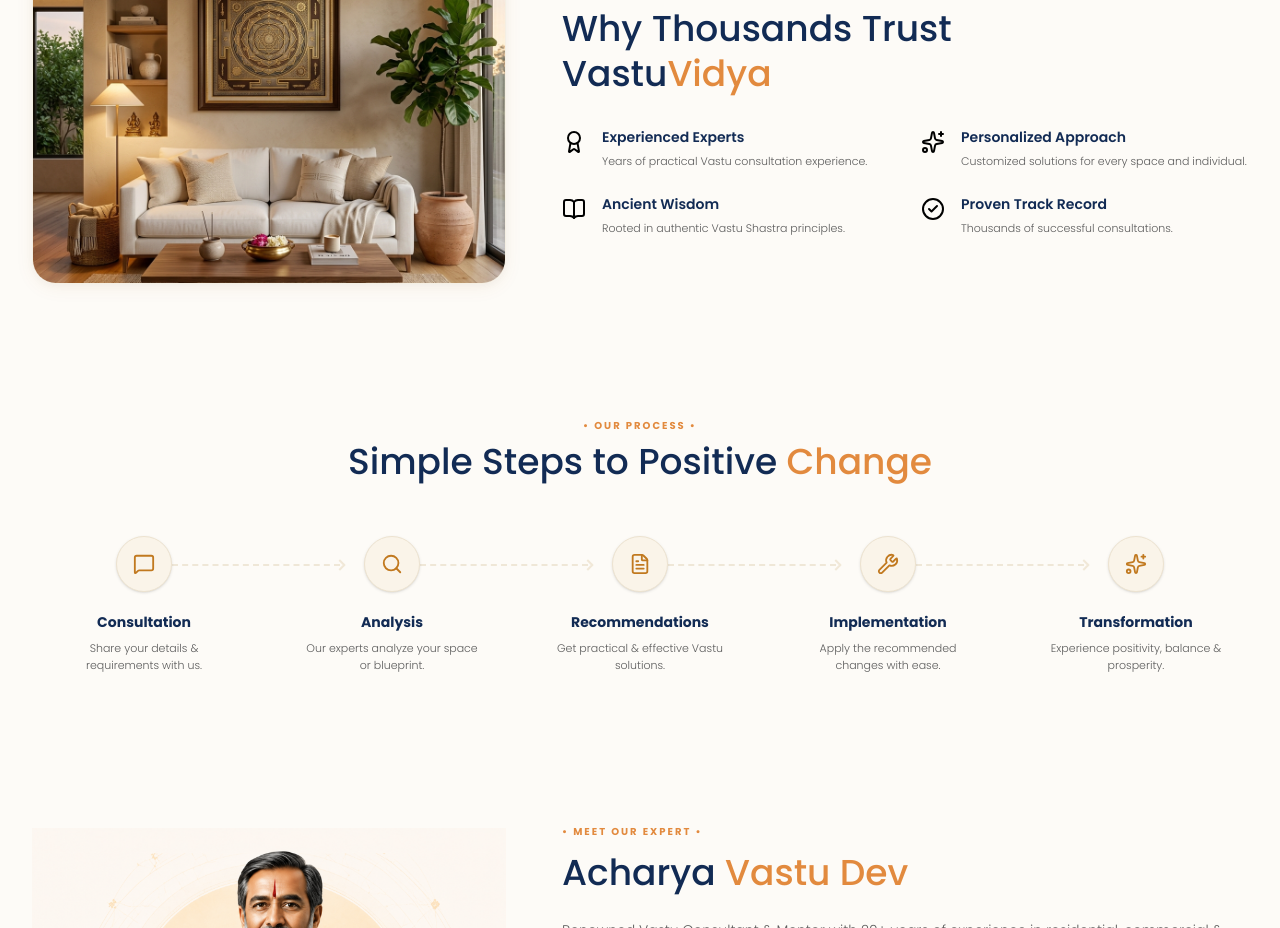
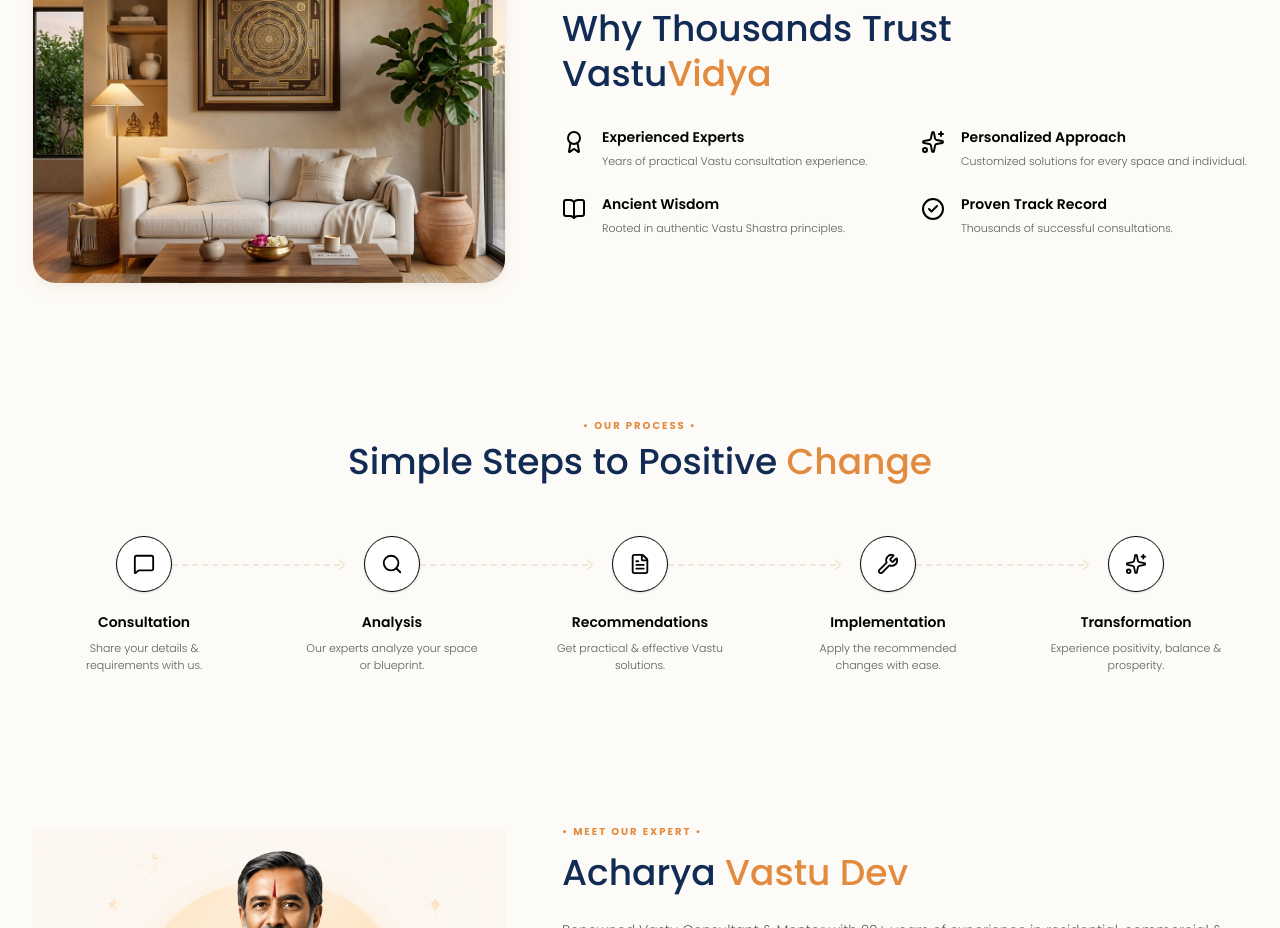
Before and after one commit to DigitalSuccessSolution/Vastu-Ventures, a Next.js app: page / in a window 1280 px wide. Shown: the part 2000-2928 px from the top of the page. Built offline with nearby package versions, Linux system fonts and the light colour scheme.

Commit message:
homepage: refine ConsultationProcess step hover effect to be subtle and premium

```diff
--- a/components/home/ConsultationProcess.tsx
+++ b/components/home/ConsultationProcess.tsx
@@ -112,13 +112,13 @@
                 )}
 
                 {/* Circle Icon Container */}
-                <div className="w-14 h-14 rounded-full bg-[#FAF4E9] border border-[#EDE3D0] flex items-center justify-center flex-shrink-0 text-primary shadow-sm hover:scale-105 active:scale-95 transition-transform duration-300 relative z-10">
-                  <Icon className="w-5.5 h-5.5 text-primary" />
+                <div className="w-14 h-14 rounded-full bg-white border border-black flex items-center justify-center flex-shrink-0 text-black shadow-sm hover:scale-105 active:scale-95 group-hover:border-[#E28A3E] group-hover:bg-[#FEF3E4]/40 transition-all duration-300 relative z-10">
+                  <Icon className="w-5.5 h-5.5 text-black group-hover:scale-110 transition-transform duration-300" />
                 </div>
 
                 {/* Text Block directly below circle */}
                 <div className="mt-5 max-w-[180px]">
-                  <h3 className="font-serif text-sm font-bold text-navy group-hover:text-primary transition-colors">
+                  <h3 className="font-serif text-sm font-semibold text-black group-hover:text-primary transition-colors">
                     {step.title}
                   </h3>
                   <p className="text-[11px] text-muted-foreground mt-2 font-light leading-relaxed">
--- a/components/home/WhyChooseUs.tsx
+++ b/components/home/WhyChooseUs.tsx
@@ -97,9 +97,9 @@
                 const Icon = point.icon;
                 return (
                   <div key={index} className="flex gap-4 items-start">
-                    <Icon className="w-6 h-6 text-black font flex-shrink-0 mt-0.5" />
+                    <Icon className="w-6 h-6 text-black font-semibold flex-shrink-0 mt-0.5" />
                     <div>
-                      <h3 className="font-serif text-sm font-semibold text-navy leading-snug">
+                      <h3 className="font-serif text-sm font-semibold text-black leading-snug">
                         {point.title}
                       </h3>
                       <p className="text-[11px] text-muted-foreground mt-1.5 font-light leading-relaxed">
```
